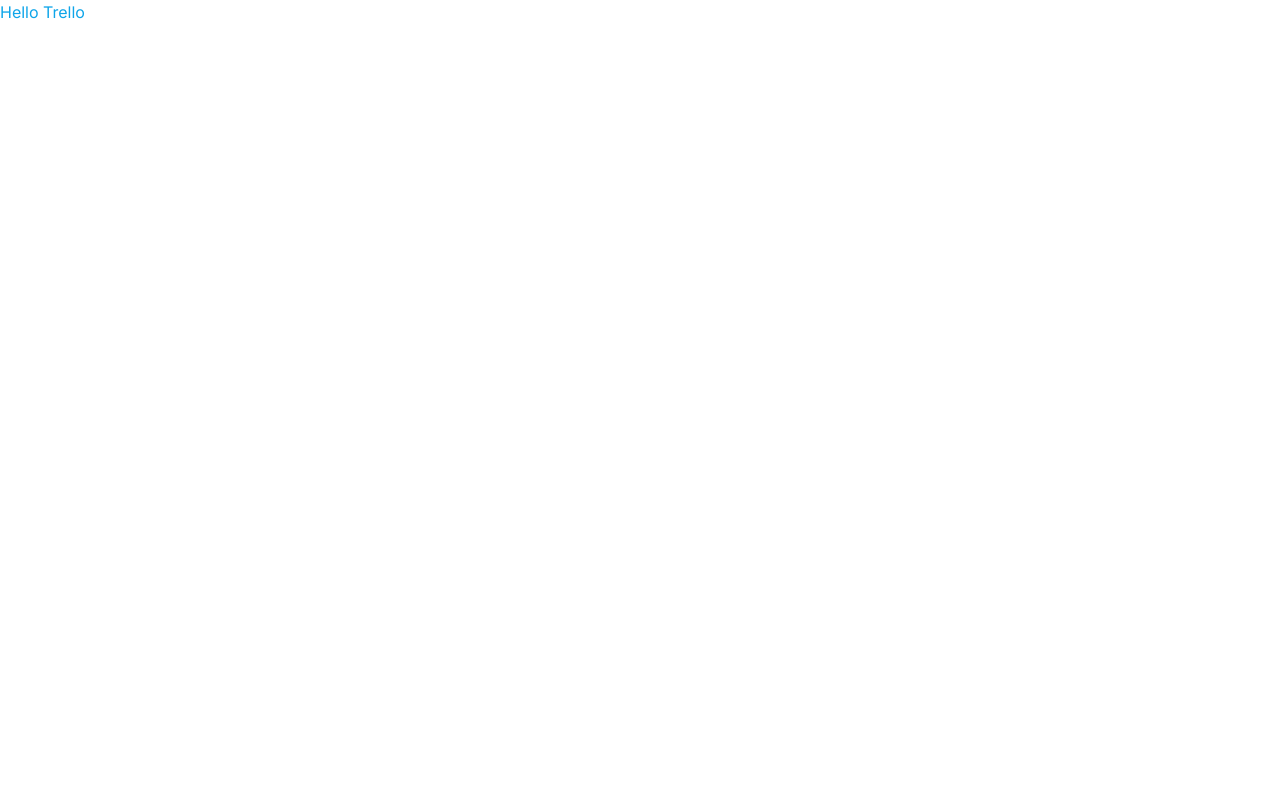
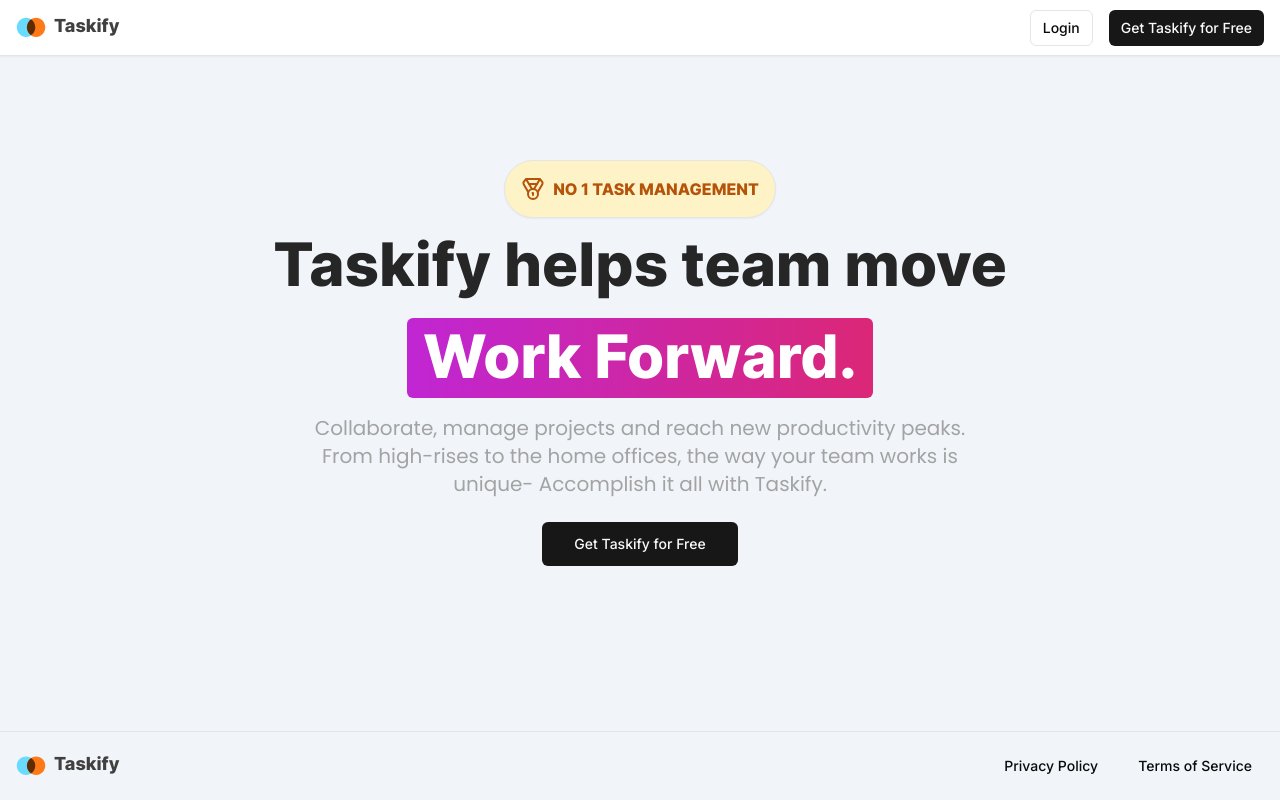
Before and after one commit to Muskan-Sharma-13/Project_Management_Tool, a Next.js app: page / in a window 1280 px wide. Built offline with nearby package versions, Linux system fonts and the light colour scheme.

Commit message:
Marketing Page Done

```diff
--- /dev/null
+++ b/app/(marketing)/_components/footer.tsx
@@ -0,0 +1,20 @@
+import { Logo } from "@/components/logo";
+import { Button } from "@/components/ui/button";
+import Link from "next/link";
+export const Footer =()=>{
+    return(
+        <div className="fixed bottom-0 w-full p-4 border-t shadow-sm bg-slate-100">
+            <div className="md:max-w-screen-2xl mx-auto flex items-center w-full justify-between">
+                <Logo/>
+                <div className="space-x-4 md:block md:w-auto flex items-center justify-between w-full">
+                    <Button size="sm" variant="ghost">
+                        Privacy Policy
+                    </Button>
+                    <Button size="sm" variant="ghost">
+                        Terms of Service
+                    </Button>
+                </div>
+            </div>
+        </div>
+    )
+}
--- /dev/null
+++ b/app/(marketing)/_components/navbar.tsx
@@ -0,0 +1,24 @@
+import { Logo } from "@/components/logo";
+import { Button } from "@/components/ui/button";
+import Link from "next/link";
+export const NavBar =()=>{
+    return(
+        <div className="fixed top-0 w-full h-14 px-4 border-b shadow-sm bg-white flex items-center">
+            <div className="md:max-w-screen-2xl mx-auto flex items-center w-full justify-between">
+                <Logo/>
+                <div className="space-x-4 md:block md:w-auto flex items-center justify-between w-full">
+                    <Button size="sm" variant="outline" asChild>
+                        <Link href="/sign-in">
+                        Login
+                        </Link>
+                    </Button>
+                    <Button size="sm" asChild>
+                        <Link href="/sign-up">
+                        Get Taskify for Free
+                        </Link>
+                    </Button>
+                </div>
+            </div>
+        </div>
+    )
+}
--- /dev/null
+++ b/app/(marketing)/layout.tsx
@@ -0,0 +1,19 @@
+import { NavBar } from "./_components/navbar";
+import { Footer } from "./_components/footer";
+const MarketingLayout=({
+    children
+}: {
+    children: React.ReactNode;
+}) =>{
+    return(
+        <div className="h-full bg-slate-100">
+            <NavBar/>
+            <main className="pt-40 pb-20 bg-slate-100">
+            {children}
+            </main>
+            <Footer/>
+        </div>
+    );
+};
+
+export default MarketingLayout;
--- /dev/null
+++ b/app/(marketing)/page.tsx
@@ -0,0 +1,46 @@
+import Link from "next/link";
+import { Button } from "@/components/ui/button";
+import { Medal } from "lucide-react";
+import localFont from "next/font/local";
+import { Poppins } from "next/font/google";
+
+import { cn } from "@/lib/utils";
+
+const headingFont=localFont({
+    src:"../../public/fonts/font.woff2"
+});
+
+const textFont=Poppins({
+    subsets:["latin"],
+    weight:[
+        "100","200","300","400","500","600","700","800","900"
+    ]
+});
+const MarketingPage=()=>{
+    return(
+        <div className="flex items-center justify-center flex-col">
+            <div className={cn("flex items-center justify-center flex-col",headingFont.className)}>
+                <div className="mb-4 flex items-center border shadow-sm p-4 bg-amber-100 text-amber-700 rounded-full uppercase">
+                    <Medal className="h-6 w-6 mr-2"/>
+                    No 1 Task Management
+                </div>
+                <h1 className="text-3xl md:text-6xl text-center text-neutral-800 mb-6">
+                    Taskify helps team move
+                </h1>
+                <div className="text-3xl md:text-6xl bg-gradient-to-r from-fuchsia-600 to-pink-600 text-white px-4 p-2 rounded-md pb-3 w-fit">
+                    Work Forward.
+                </div>
+            </div>
+            <div className={cn("text-sm md:text-xl text-neutral-400 mt-4 max-w-xs md:max-w-2xl text-center mx-auto",textFont.className)}>
+                Collaborate, manage projects and reach new productivity peaks. From high-rises to the home offices, the way your team works is unique- Accomplish it all with Taskify.
+            </div>
+            <Button className="mt-6" size="lg" asChild>
+                <Link href="sign-up">
+                Get Taskify for Free
+                </Link>
+            </Button>
+        </div>
+    );
+};
+
+export default MarketingPage;
--- /dev/null
+++ b/components/logo.tsx
@@ -0,0 +1,26 @@
+import Image from "next/image"
+import Link from "next/link";
+import localFont from "next/font/local";
+import { cn } from "@/lib/utils";
+
+const headingFont=localFont({
+    src:"../public/fonts/font.woff2"
+});
+
+export const Logo=()=>{
+    return(
+        <Link href="/">
+            <div className="hover:opacity-75 transition items-center gap-x-2 hidden md:flex">
+                <Image
+                src="/logo.svg"
+                alt="Logo"
+                height={30}
+                width={30}
+                />
+                <p className={cn("text-lg text-neutral-700 pb-1",headingFont.className,)}>
+                    Taskify
+                </p>
+            </div>
+        </Link>
+    );
+};
```
Also changed, not shown: public/fonts/font.woff2 (added), public/logo.svg (added).
